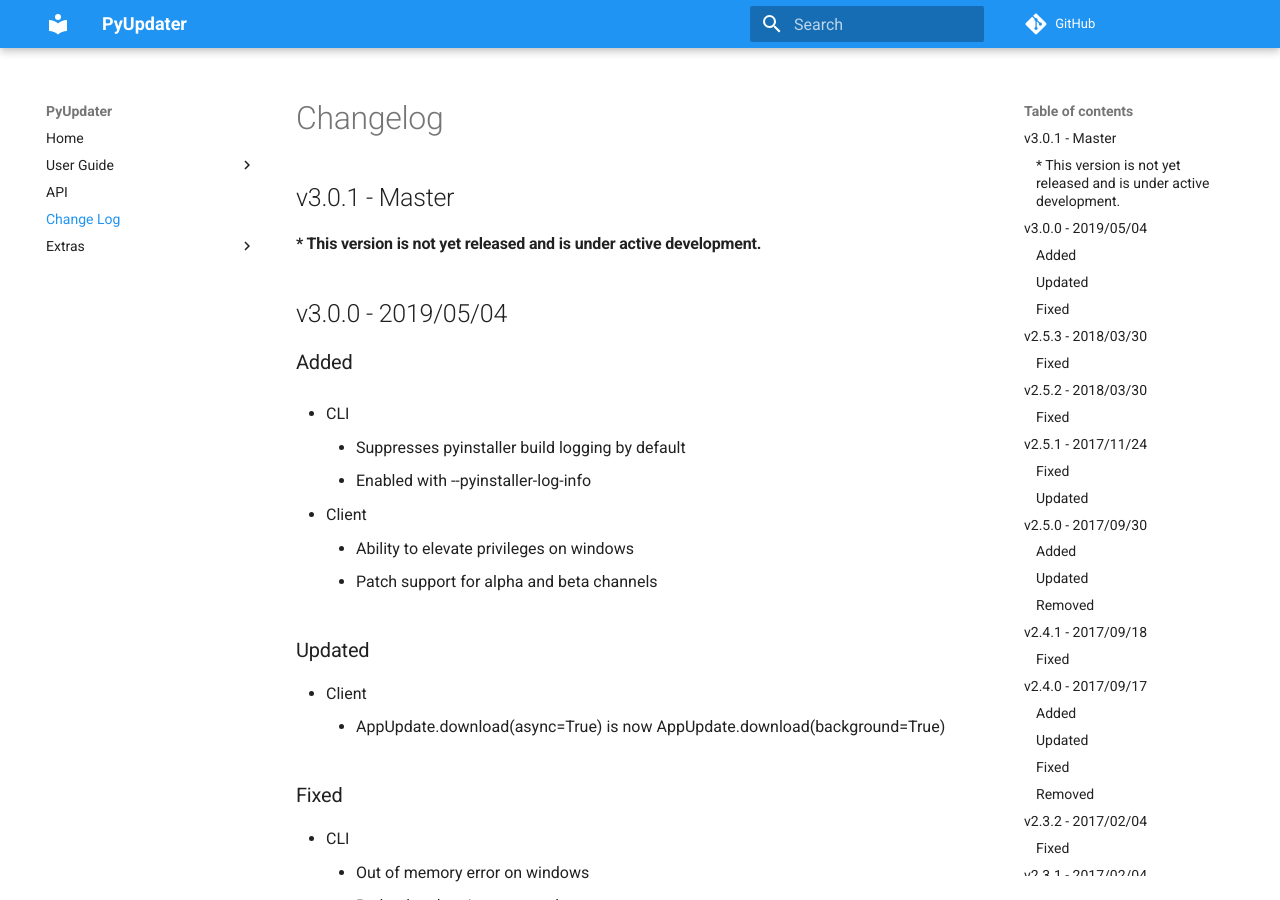
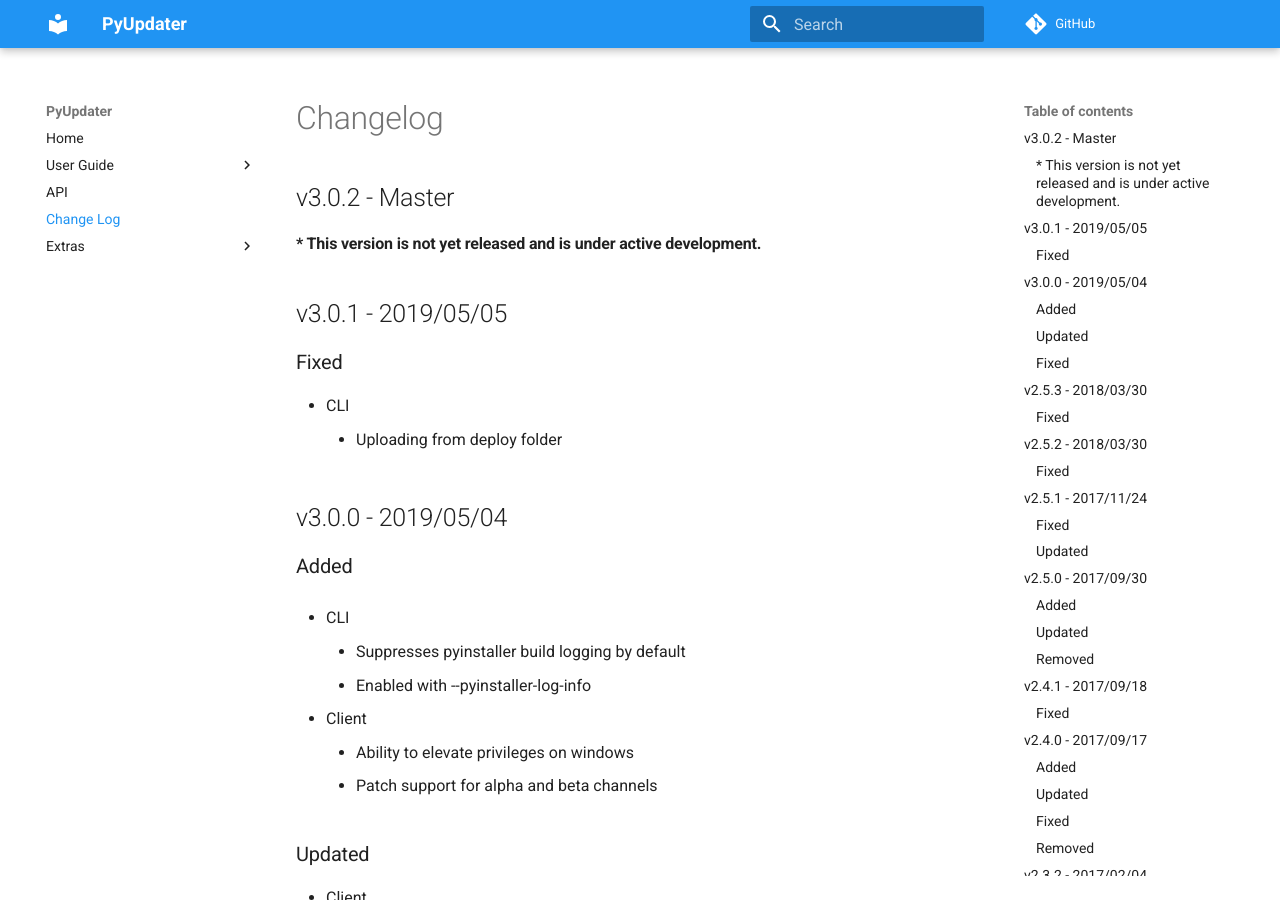
Before and after one commit to Digital-Sapphire/PyUpdater, an MkDocs documentation site: the page built from docs/changelog.md, in a window 1280 px wide and 900 px high. Built offline with MkDocs 1.6.1 and Material for MkDocs 9.7.7, drawn with Linux system fonts in a browser that asks for light colours; comment, search, counter and statistics services are not loaded.

Commit message:
initial work

```diff
--- a/docs/changelog.md
+++ b/docs/changelog.md
@@ -1,7 +1,15 @@
 # Changelog
 
-## v3.0.1 - Master
+## v3.0.2 - Master
 ####* This version is not yet released and is under active development.
+
+
+## v3.0.1 - 2019/05/05
+
+###Fixed
+
+  - CLI
+    - Uploading from deploy folder
 
 
 ## v3.0.0 - 2019/05/04
```
